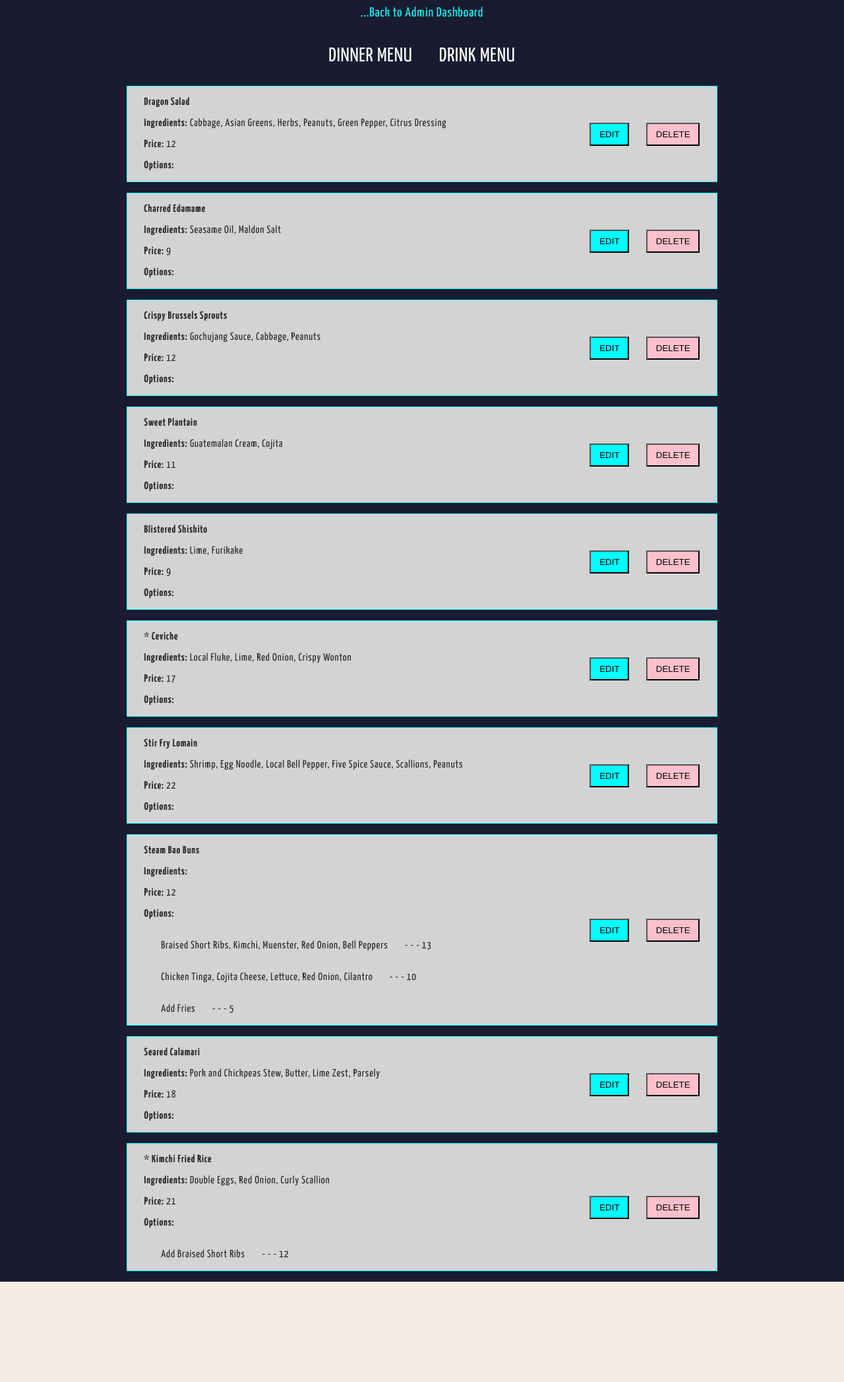
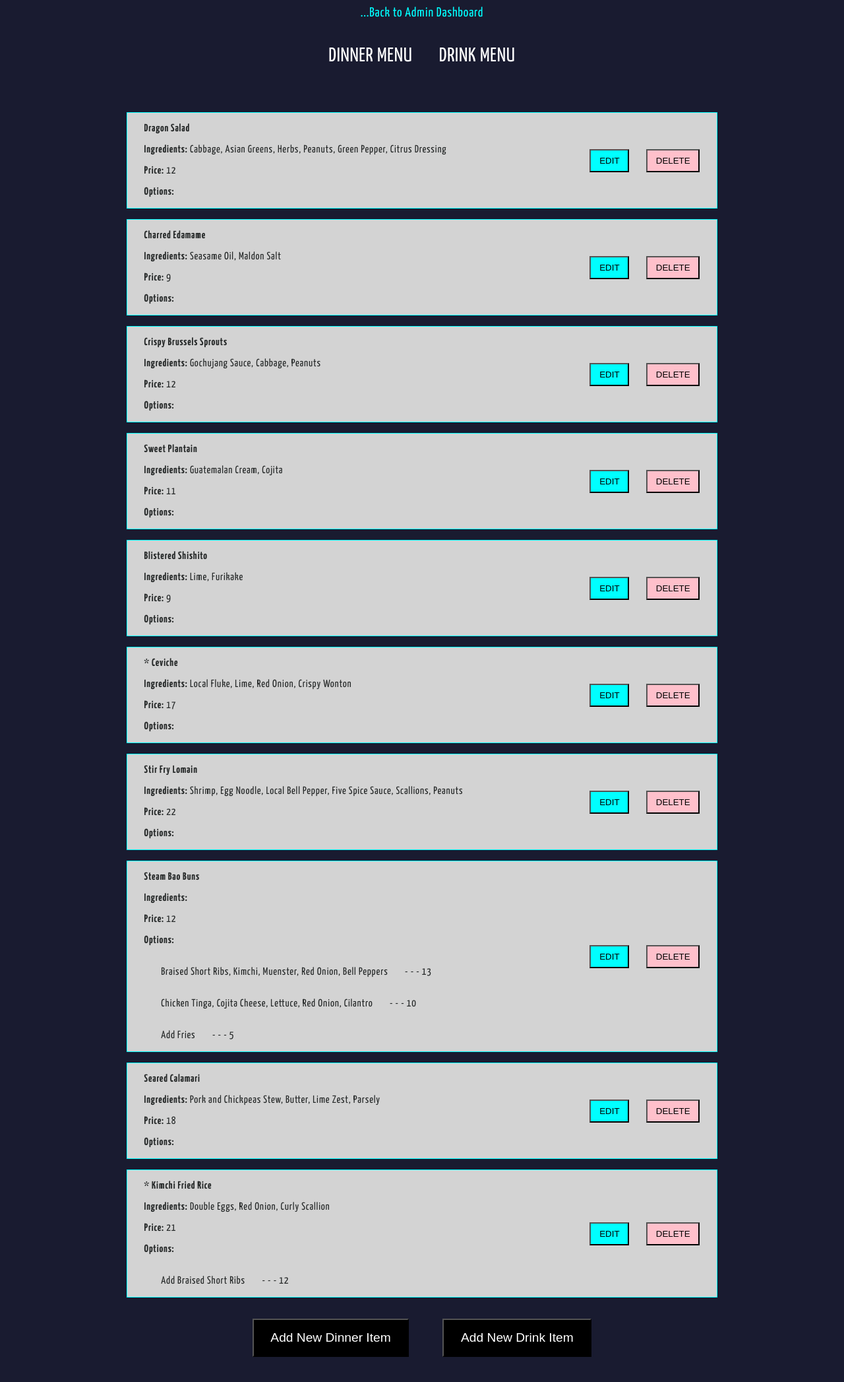
Before and after one commit to asabogal/2020-kon-tiki, a Next.js app: page /admin/menus in a window 1280 px wide. Shown: the top 2094 px of the page at 66% size. Before the commit the page ends 1942 px from the top, so only its background shows below. Built offline with nearby package versions, Linux system fonts and the light colour scheme.

Commit message:
add new menu item buttons + render items with id and menuType

```diff
--- a/pages/admin/menus/index.js
+++ b/pages/admin/menus/index.js
@@ -1,37 +1,39 @@
-import {useState} from 'react';
+import { useState } from 'react';
 import styled from 'styled-components';
 import Link from 'next/link';
 // components
 import MenuCard from '../../../components/admin/menus/MenuCard';
-// data
-import {dinnerMenuData} from '../../../dummyData/DinnerMenu';
-import {drinkMenuData} from '../../../dummyData/DrinkMenu';
+// data (these should be fetched from backend on render; useEffect??)
+import { dinnerMenuData } from '../../../dummyData/DinnerMenu';
+import { drinkMenuData } from '../../../dummyData/DrinkMenu';
 
 const Menus = () => {
 
   const [menuData, setMenuData] = useState(dinnerMenuData);
 
   const changeDinnerMenu = () => {
-   setMenuData(drinkMenuData);
-  }
+    setMenuData(drinkMenuData);
+  };
 
   const changeDrinkMenu = () => {
     setMenuData(dinnerMenuData);
-  }
+  };
 
   const renderMenuItems = () => {
     return menuData.map(item => {
       return (
         <MenuCard
           key={item.id}
+          id={item.id}
           itemName={item.itemName}
           ingredients={item.ingredients}
           price={item.price}
           options={item.options}
+          menuType={item.menuType}
         />
       )
     })
-  }
+  };
 
   return (
     <AdminMenuContainer>
@@ -47,8 +49,10 @@ const Menus = () => {
       <AdminMenuContent>
         {renderMenuItems()}
       </AdminMenuContent>
-      {/* <Link as='/admin/menus/dinner/1/new' href='/admin/menus/[type]/[id]/new'><a>Testing</a></Link>
-      Menus Index */}
+      <MenuLinks>
+        <Link as='/admin/menus/dinner/new' href='/admin/menus/[type]/new'><button>Add New Dinner Item</button></Link>
+        <Link as='/admin/menus/drink/new' href='/admin/menus/[type]/new'><button>Add New Drink Item</button></Link>
+      </MenuLinks>
     </AdminMenuContainer>
   );
 };
@@ -68,6 +72,7 @@ const LinksContainer = styled.div`
 const MenuLinks = styled.div`
   display: flex;
   justify-content: center;
+  padding-bottom: 5vh;
   p, a {
     color: white;
     font-size: 30px;
@@ -77,6 +82,15 @@ const MenuLinks = styled.div`
     &:hover {
       text-decoration: underline;
     }
+  }
+  button {
+    background-color: black;
+    color: white;
+    padding: 2vh 2vw;
+    text-align: center;
+    font-size: 1.2rem;
+    margin: 2vh 2vw;
+    cursor: pointer;
   }
 `;
 
```
